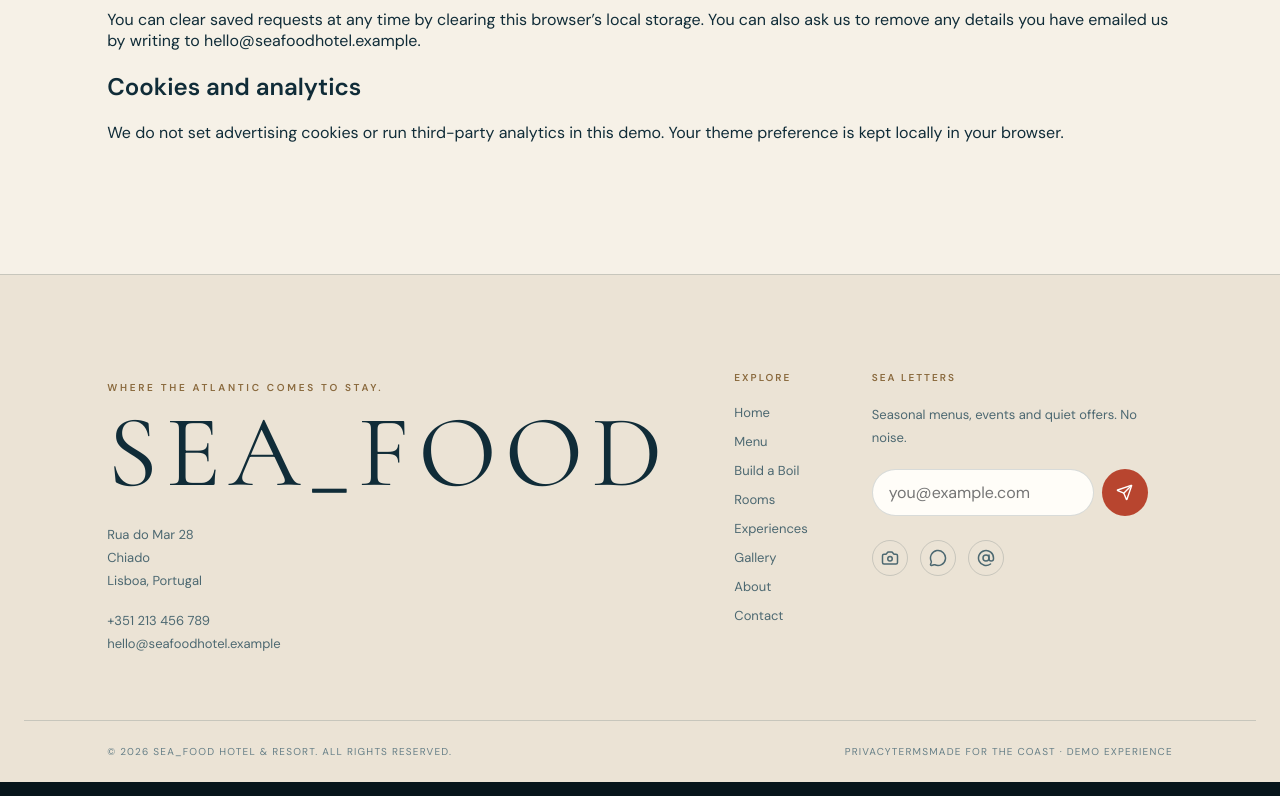
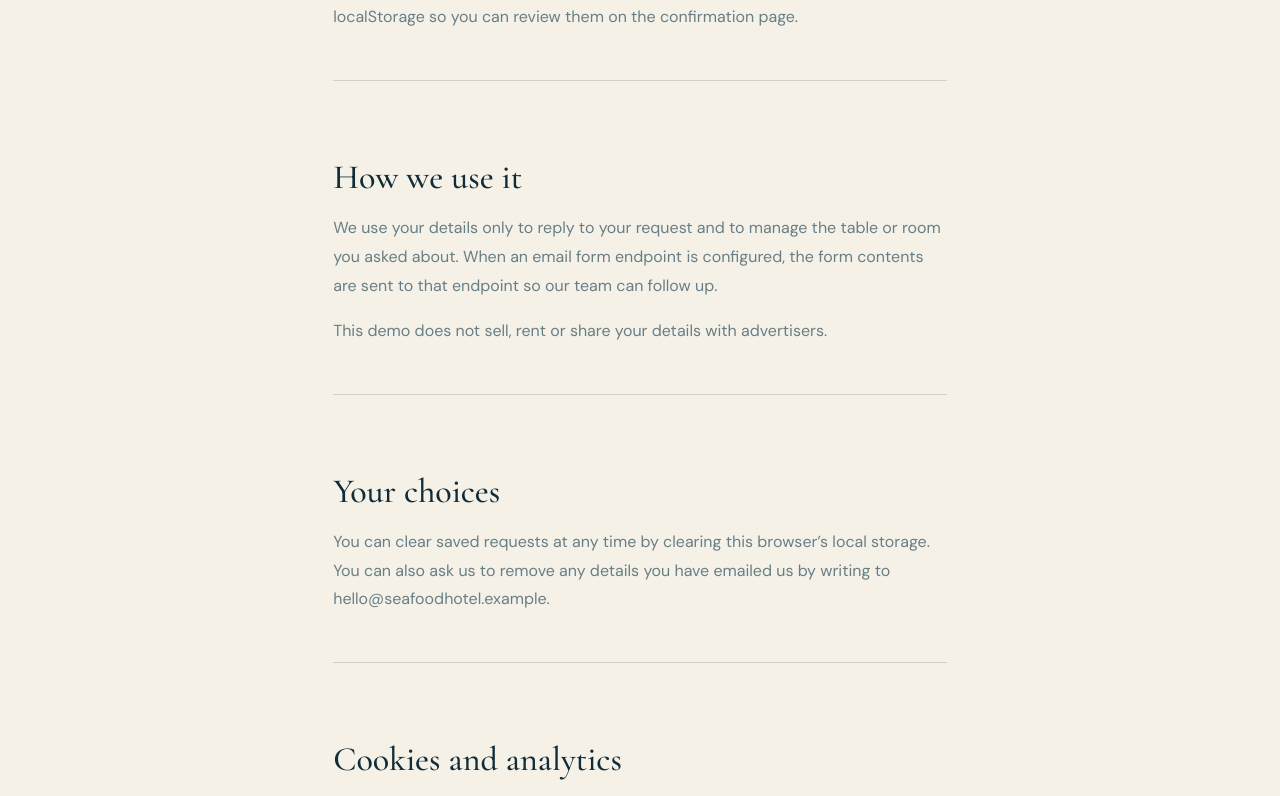
Before and after one commit to Samuel-Fx-1/Sea_Food, a React (Vite) app: page /privacy in a window 1280 px wide. Shown: the part 1144-1940 px from the top of the page. Built offline with nearby package versions, Linux system fonts and the light colour scheme.

Commit message:
Style legal pages, contact form and form states

```diff
--- a/src/styles/components.css
+++ b/src/styles/components.css
@@ -257,6 +257,49 @@
   font-size: 10px;
   letter-spacing: 0.12em;
   text-transform: uppercase;
+}
+
+.site-footer__legal {
+  display: flex;
+  align-items: center;
+  gap: var(--space-4);
+}
+
+.site-footer__legal a {
+  color: inherit;
+}
+
+.site-footer__legal a:hover,
+.site-footer__legal a:focus-visible {
+  color: var(--accent);
+}
+
+/* Legal pages ----------------------------------------------------------- */
+.legal-page {
+  max-width: 780px;
+  margin-inline: auto;
+}
+
+.legal-page__section + .legal-page__section {
+  margin-top: var(--space-7);
+  padding-top: var(--space-7);
+  border-top: 1px solid var(--line);
+}
+
+.legal-page__section h2 {
+  margin-bottom: var(--space-3);
+  font-family: 'Cormorant Garamond', serif;
+  font-size: clamp(24px, 3vw, 34px);
+  font-weight: 500;
+}
+
+.legal-page__section p {
+  color: var(--muted);
+  line-height: 1.8;
+}
+
+.legal-page__section p + p {
+  margin-top: var(--space-3);
 }
 
 /* Common ---------------------------------------------------------------- */
@@ -2043,6 +2086,22 @@
   font-size: 11px;
 }
 
+.contact-page__form {
+  max-width: 720px;
+  margin-top: var(--space-9);
+  padding-top: var(--space-7);
+  border-top: 1px solid var(--line);
+}
+
+.form-success {
+  background: rgba(26, 98, 117, 0.24);
+  color: var(--text);
+  padding: 11px 14px;
+  font-size: 12px;
+  line-height: 1.5;
+  margin: 25px 0 0;
+}
+
 /* Drawer ---------------------------------------------------------------- */
 .drawer-backdrop {
   position: fixed;
```
